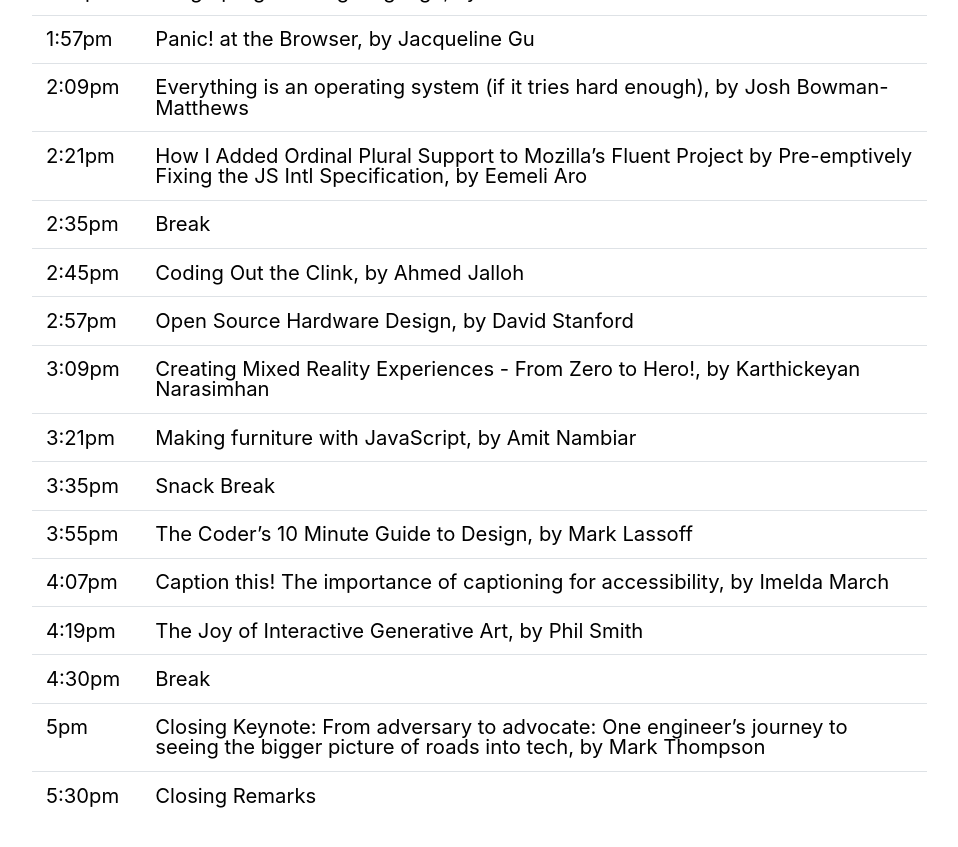
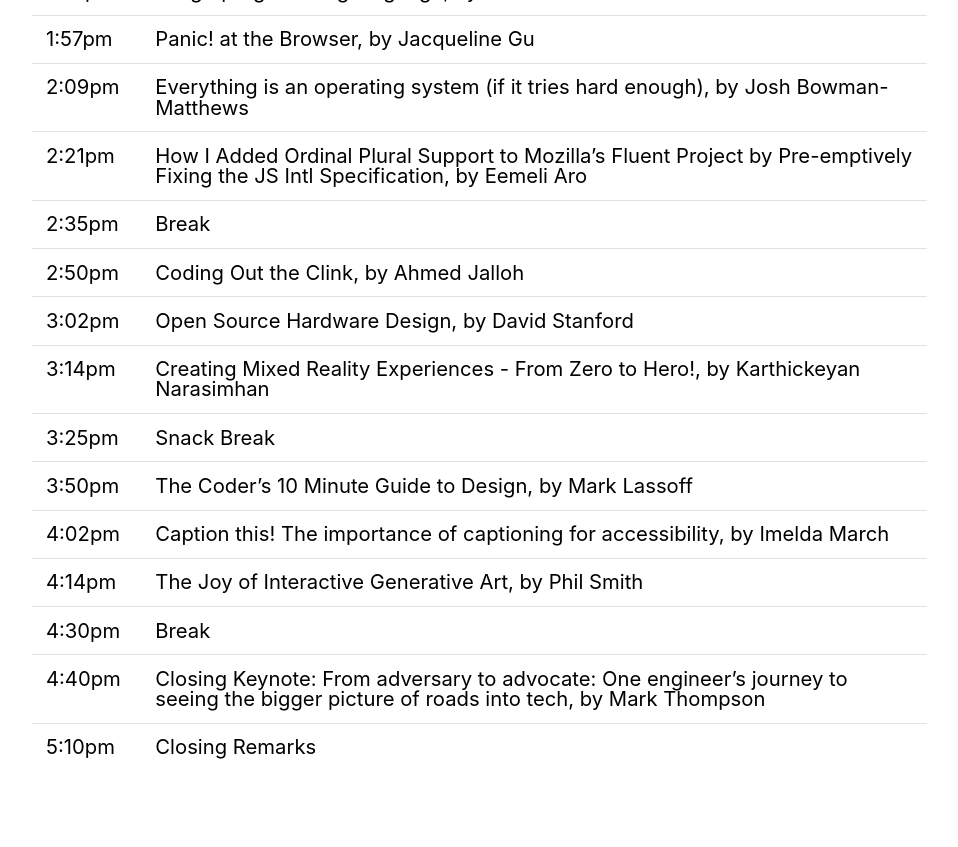
Before and after one commit to promptconf/promptconf.github.io, a Jekyll site: the page built from _pages/schedule.md, in a window 1280 px wide and 900 px high, scrolled down 1004 px. Shown: the top 847 px of the window, without its empty margins (126-1084 px from the left). Built offline with Jekyll 4.4.1, drawn with Linux system fonts in a browser that asks for light colours; some web fonts are replaced.

Commit message:
More schedule updates

```diff
--- a/_pages/schedule.md
+++ b/_pages/schedule.md
@@ -23,15 +23,14 @@
 | 2:09pm    | Everything is an operating system (if it tries hard enough), by Josh Bowman-Matthews                                             |
 | 2:21pm    | How I Added Ordinal Plural Support to Mozilla’s Fluent Project by Pre-emptively Fixing the JS Intl Specification, by Eemeli Aro  |
 | 2:35pm    | Break                                                                                                                            |
-| 2:45pm    | Coding Out the Clink, by Ahmed Jalloh                                                                                            |
-| 2:57pm    | Open Source Hardware Design, by David Stanford                                                                                   |
-| 3:09pm    | Creating Mixed Reality Experiences - From Zero to Hero!, by Karthickeyan Narasimhan                                              |
-| 3:21pm    | Making furniture with JavaScript, by Amit Nambiar                                                                                |
-| 3:35pm    | Snack Break                                                                                                                      |
-| 3:55pm    | The Coder's 10 Minute Guide to Design, by Mark Lassoff                                                                           |
-| 4:07pm    | Caption this! The importance of captioning for accessibility, by Imelda March                                                    |
-| 4:19pm    | The Joy of Interactive Generative Art, by Phil Smith                                                                             |
+| 2:50pm    | Coding Out the Clink, by Ahmed Jalloh                                                                                            |
+| 3:02pm    | Open Source Hardware Design, by David Stanford                                                                                   |
+| 3:14pm    | Creating Mixed Reality Experiences - From Zero to Hero!, by Karthickeyan Narasimhan                                              |
+| 3:25pm    | Snack Break                                                                                                                      |
+| 3:50pm    | The Coder's 10 Minute Guide to Design, by Mark Lassoff                                                                           |
+| 4:02pm    | Caption this! The importance of captioning for accessibility, by Imelda March                                                    |
+| 4:14pm    | The Joy of Interactive Generative Art, by Phil Smith                                                                             |
 | 4:30pm    | Break                                                                             |
-| 5pm       | Closing Keynote: From adversary to advocate: One engineer’s journey to seeing the bigger picture of roads into tech, by Mark Thompson  |
-| 5:30pm    | Closing Remarks                                                                                                                  |
+| 4:40pm       | Closing Keynote: From adversary to advocate: One engineer’s journey to seeing the bigger picture of roads into tech, by Mark Thompson  |
+| 5:10pm    | Closing Remarks                                                                                                                  |
 {: .schedule }
```
